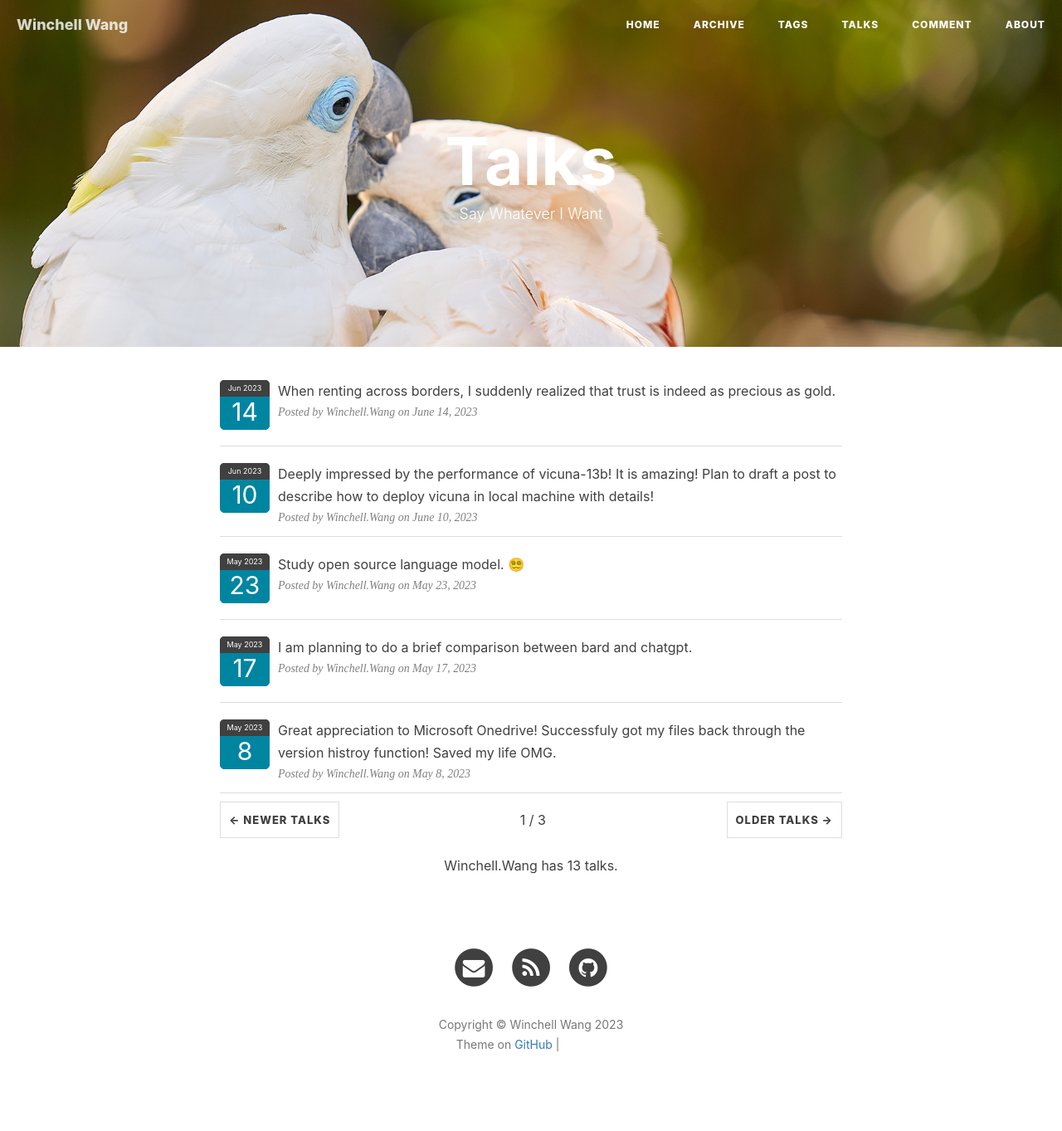
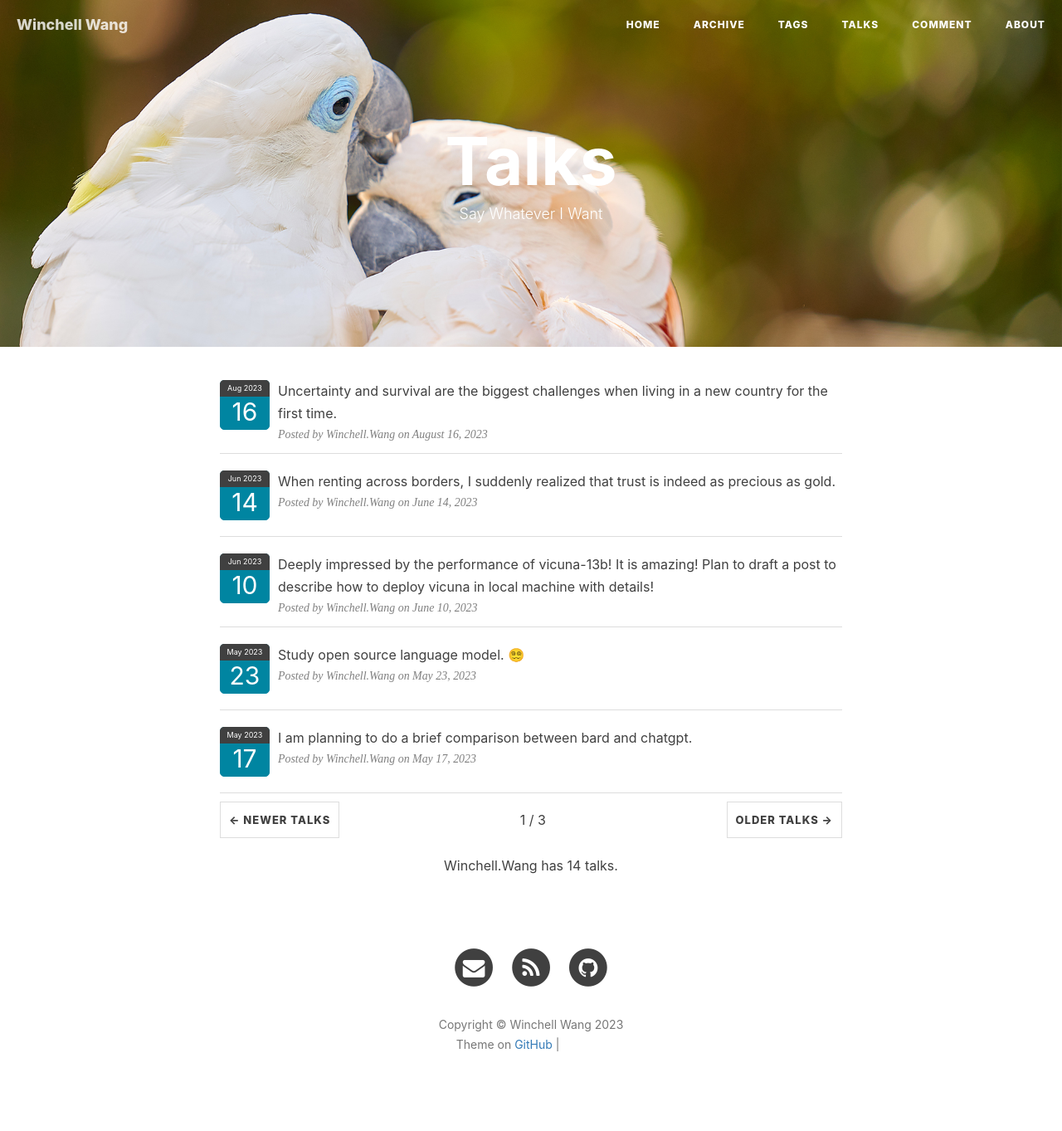
Before and after one commit to WinchellWang/winchellwang.github.io, a Jekyll site: the page built from 3talk.html, in a window 1280 px wide. Shown: the whole page at 83% size. Built offline with Jekyll 4.4.1, drawn with Linux system fonts in a browser that asks for light colours; nearby versions of some CDN libraries; comment, search, counter and statistics services are not loaded; grey boxes are pictures that could not be loaded.

Commit message:
modified

```diff
--- a/_data/talks.yml
+++ b/_data/talks.yml
@@ -1,6 +1,9 @@
 # Template
 # - mytalk: ""
 #   talkdate: "2023-05"
+
+- mytalk: "Uncertainty and survival are the biggest challenges when living in a new country for the first time."
+  talkdate: "2023-08-16"
 
 - mytalk: "When renting across borders, I suddenly realized that trust is indeed as precious as gold."
   talkdate: "2023-06-14"
```
